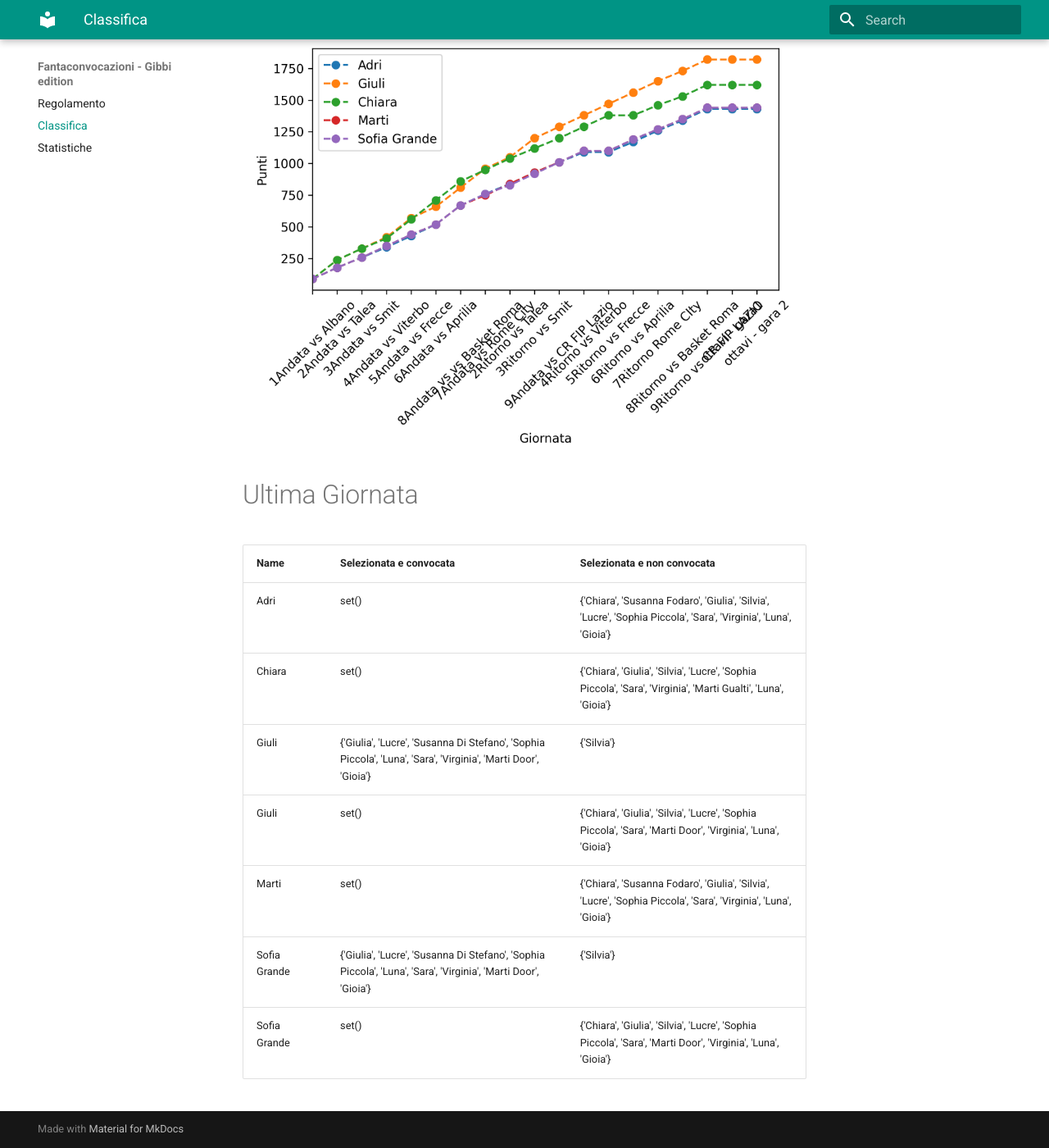
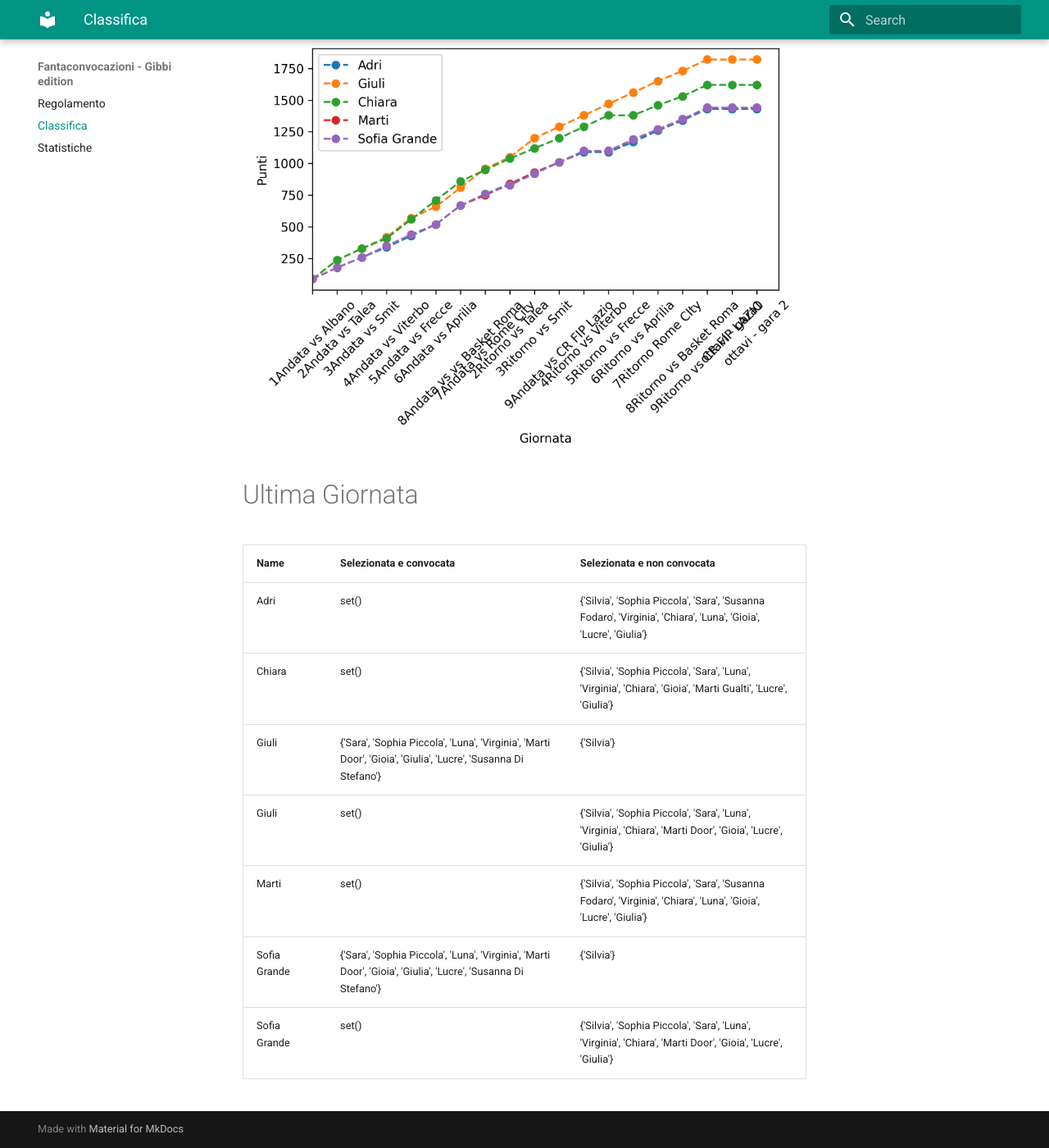
Before and after one commit to martinig94/fantagibbi, an MkDocs documentation site: the page built from docs/Classifica.md, in a window 1280 px wide and 1400 px high, scrolled down 565 px. Shown: the whole window at 82% size. Built offline with MkDocs 1.6.1 and Material for MkDocs 9.7.7, drawn with Linux system fonts in a browser that asks for light colours.

Commit message:
Auto-update from main.py

```diff
--- a/docs/Classifica.md
+++ b/docs/Classifica.md
@@ -18,11 +18,11 @@
 <!-- START_TABLE CORRECT -->
 | Name         | Selezionata e convocata                                                                                        | Selezionata e non convocata                                                                                      |
 |:-------------|:---------------------------------------------------------------------------------------------------------------|:-----------------------------------------------------------------------------------------------------------------|
-| Adri         | set()                                                                                                          | {'Chiara', 'Susanna Fodaro', 'Giulia', 'Silvia', 'Lucre', 'Sophia Piccola', 'Sara', 'Virginia', 'Luna', 'Gioia'} |
-| Chiara       | set()                                                                                                          | {'Chiara', 'Giulia', 'Silvia', 'Lucre', 'Sophia Piccola', 'Sara', 'Virginia', 'Marti Gualti', 'Luna', 'Gioia'}   |
-| Giuli        | {'Giulia', 'Lucre', 'Susanna Di Stefano', 'Sophia Piccola', 'Luna', 'Sara', 'Virginia', 'Marti Door', 'Gioia'} | {'Silvia'}                                                                                                       |
-| Giuli        | set()                                                                                                          | {'Chiara', 'Giulia', 'Silvia', 'Lucre', 'Sophia Piccola', 'Sara', 'Marti Door', 'Virginia', 'Luna', 'Gioia'}     |
-| Marti        | set()                                                                                                          | {'Chiara', 'Susanna Fodaro', 'Giulia', 'Silvia', 'Lucre', 'Sophia Piccola', 'Sara', 'Virginia', 'Luna', 'Gioia'} |
-| Sofia Grande | {'Giulia', 'Lucre', 'Susanna Di Stefano', 'Sophia Piccola', 'Luna', 'Sara', 'Virginia', 'Marti Door', 'Gioia'} | {'Silvia'}                                                                                                       |
-| Sofia Grande | set()                                                                                                          | {'Chiara', 'Giulia', 'Silvia', 'Lucre', 'Sophia Piccola', 'Sara', 'Marti Door', 'Virginia', 'Luna', 'Gioia'}     |
+| Adri         | set()                                                                                                          | {'Silvia', 'Sophia Piccola', 'Sara', 'Susanna Fodaro', 'Virginia', 'Chiara', 'Luna', 'Gioia', 'Lucre', 'Giulia'} |
+| Chiara       | set()                                                                                                          | {'Silvia', 'Sophia Piccola', 'Sara', 'Luna', 'Virginia', 'Chiara', 'Gioia', 'Marti Gualti', 'Lucre', 'Giulia'}   |
+| Giuli        | {'Sara', 'Sophia Piccola', 'Luna', 'Virginia', 'Marti Door', 'Gioia', 'Giulia', 'Lucre', 'Susanna Di Stefano'} | {'Silvia'}                                                                                                       |
+| Giuli        | set()                                                                                                          | {'Silvia', 'Sophia Piccola', 'Sara', 'Luna', 'Virginia', 'Chiara', 'Marti Door', 'Gioia', 'Lucre', 'Giulia'}     |
+| Marti        | set()                                                                                                          | {'Silvia', 'Sophia Piccola', 'Sara', 'Susanna Fodaro', 'Virginia', 'Chiara', 'Luna', 'Gioia', 'Lucre', 'Giulia'} |
+| Sofia Grande | {'Sara', 'Sophia Piccola', 'Luna', 'Virginia', 'Marti Door', 'Gioia', 'Giulia', 'Lucre', 'Susanna Di Stefano'} | {'Silvia'}                                                                                                       |
+| Sofia Grande | set()                                                                                                          | {'Silvia', 'Sophia Piccola', 'Sara', 'Luna', 'Virginia', 'Chiara', 'Marti Door', 'Gioia', 'Lucre', 'Giulia'}     |
 <!-- END_TABLE CORRECT -->
```
